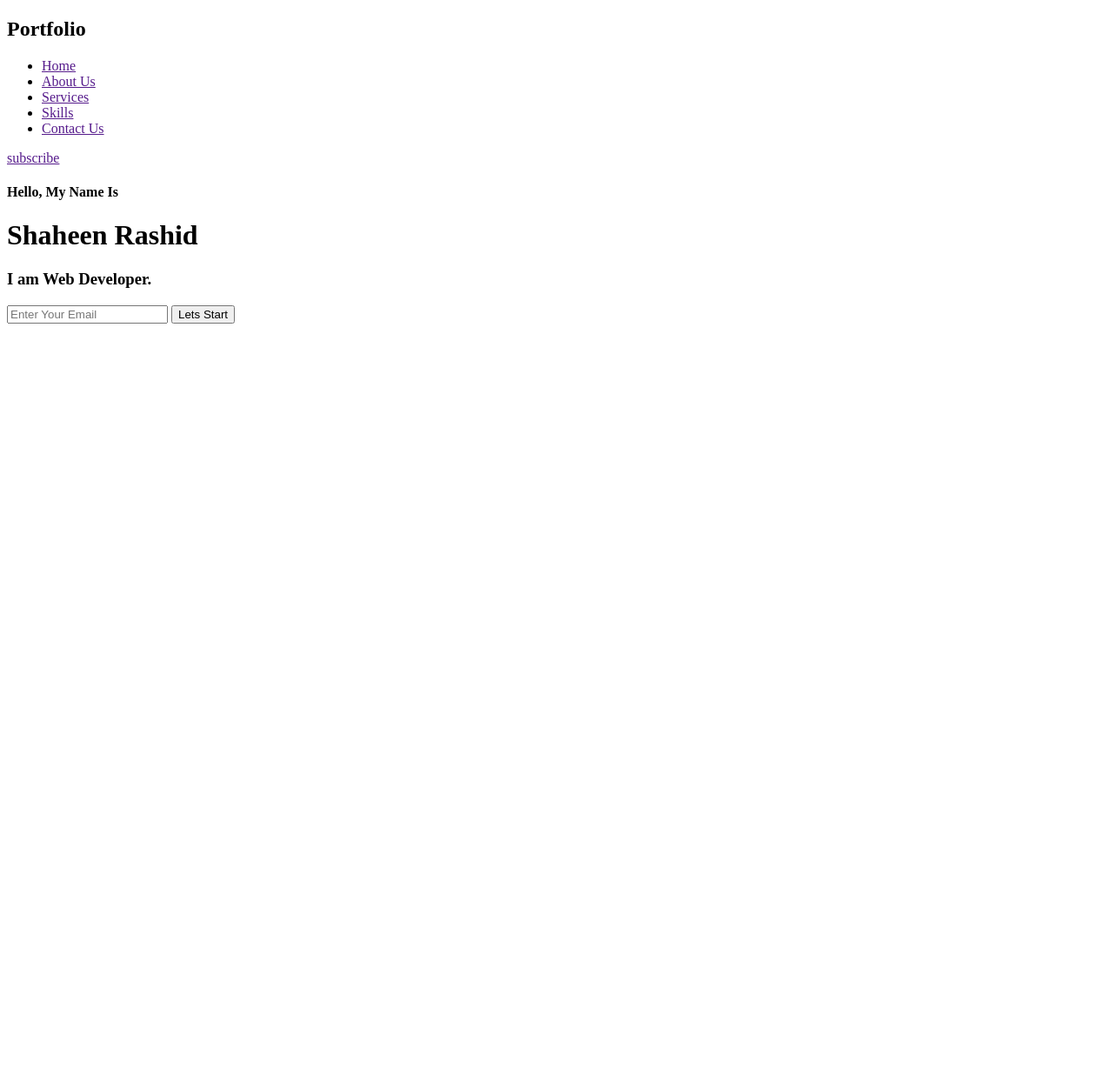
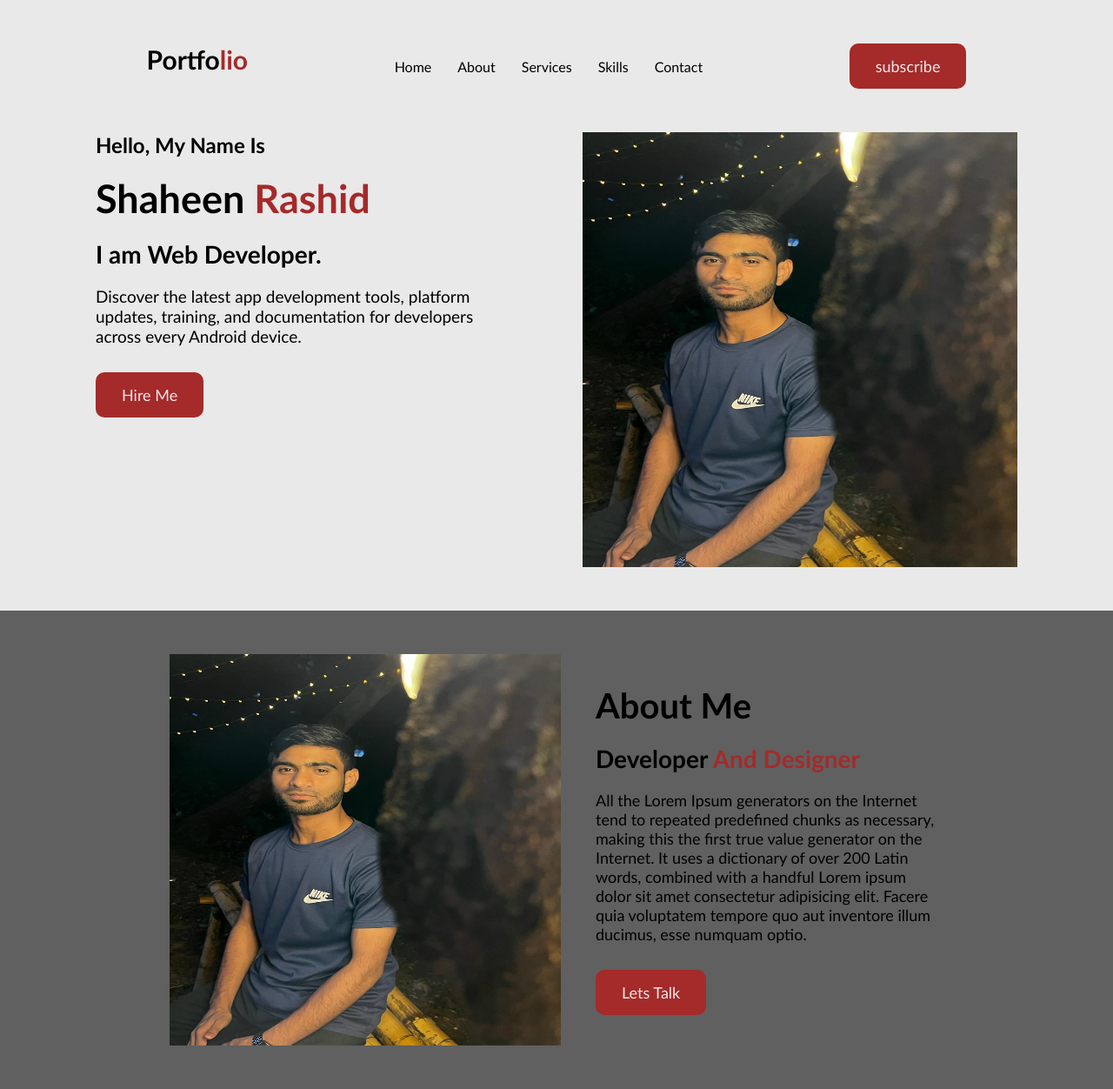
Before and after one commit to shahinur69/New-Responsive-Repo, a plain HTML site: page index.htm in a window 1280 px wide. Shown: the whole page at 87% size. Before the commit the page ends 800 px from the top, so only its background shows below. Drawn offline with Linux system fonts and the light colour scheme.

Commit message:
about me

```diff
--- a/css/style.css
+++ b/css/style.css
@@ -2,111 +2,155 @@
     padding: 0;
     margin: 0;
     font-family: "Gill Sans", sans-serif;
-    box-sizing: border-box;
 }
-
+a{
+    text-decoration: none;
+    color: black;
+}
 .hero{
-    height: 100vh;
-    width: 100%;
-    background-image: url(../images/hero..JPG);
-    background-position: center;
-    background-size: cover;
-    background-repeat: no-repeat;
-    background-attachment: fixed;
+    background-color: #e9e9e9;
+    height: auto;
+    padding: 50px 0px;
 }
 nav{
     display: flex;
+    justify-content: space-evenly;
+}
+nav ul li{
+    list-style: none;
+}
+.vertical{
+    display: flex;
     align-items: center;
-    justify-content: space-between;
-    padding-top: 45px;
-    padding-left: 8%;
-    padding-right: 8%;
+    gap: 30px;
 }
 .logo{
-    color: white;
-    font-size: 35px;
-    letter-spacing: 1px;
-    cursor: pointer;
+    font-size: 30px;
 }
 span{
-    color: #f9004d;
-}
-nav ul li{
-    list-style-type: none;
-    display: inline-block;
-    padding: 10px 25px;
-}
-nav ul li a{
-    font-size: 20px;
-    color: white;
-    text-decoration: none;
-    font-weight: bold;
-    text-transform: capitalize;
-}
-nav ul li a:hover{
-    color: #f9004d;
-    transition: .4s;
+    color: brown;
 }
 .btn{
+    background-color: brown;
+    padding: 15px 30px;
+    border-radius: 10px;
+    color: #e9e9e9;
+    border: none;
     font-size: 18px;
-    background-color: #f9004d;
-    color: white;
-    border: 2px solid transparent;
-    font-weight: bold;
-    padding: 10px 25px;
-    text-decoration: none;
-    border-radius: 30px;
-    transition: transform .4s;
+    text-align: center;
 }
-.btn:hover{
-    transform: scale(1.2);
+.container{
+    display: flex;
+    justify-content: space-evenly;
+    margin-top: 50px;
 }
 .content{
-    position: absolute;
-    top: 50%;
-    left: 8%;
-    transform: translateY(-50%);
+    max-width: 450px;
 }
-h1{
-    color: white;
-    margin: 20px 0 20px;
-    font-size: 75px;
+.content h1{
+    font-size: 45px;
+    margin: 20px 0px;
+}
+.content h3{
+    font-size: 28px;
+    margin-bottom: 20px;
+}
+.content h4{
+    font-size: 24px;
+    margin-bottom: 10px;
+}
+.content p{
+    font-size: 19px;
+    margin-bottom: 30px;
+}
+.photo{
+    width: 500px;
+    height: 500px;
+}
+/*   hero    */
+.about{
+    background-color: #606060;
+    height: auto;
+    padding: 50px 0px;
+}
+.main{
+    display: flex;
+    justify-content: center;
+    gap: 40px;
+    align-items: center;
+}
+.about-text{
+    max-width: 400px;
+}
+.about-text h2{
+    font-size: 40px;
+    margin-bottom: 20px;
 }
 
-h3{
-    color: white;
-    margin-bottom: 50px;
-    font-size: 25px;
-}
-h4{
-    color: #fcfc;
-    font-size: 22px;
-    letter-spacing: 2px;
-}
-.newslatter form{
-    width: 380px;
-    max-width: 100%;
-    position: relative;
-}
-.newslatter form input:first-child{
-    display: inline-block;
-    width: 100%;
-    padding: 14px 130px 14px 15px;
-    border: 2px solid #f9004d;
-    outline: none;
-    border-radius: 30px;
+.about-text h5{
+    font-size: 28px;
+    margin-bottom: 20px;
 }
 
-.newslatter form input:last-child{
-    position: absolute;
-    display: inline-block;
-    padding: 10px 30px;
-    border: none;
-    outline: none;
-    border-radius: 30px;
-    background-color: #f9004d;
-    color: white;
-    box-shadow: 0 0 5px #000, 0 0 15px #858585;
-    top: 6px;
-    right: 6px;
+.about-text p{
+    font-size: 18px;
+    margin-bottom: 30px;
 }
+.about-text img{
+    padding-right: 40px;
+}
+
+
+
+
+
+
+/*  small */
+
+@media screen and (max-width: 576px) {
+    .container, nav, .main{
+        flex-direction: column;
+    }
+    .container{
+        padding-left: 30px;
+    }
+    .back{
+        margin-right: 30px;
+        margin-left: 10px;
+    }
+    .about-text{
+        margin: 20px;
+    }
+    img{
+        width: 100%;
+        height: 100%;
+    }
+    .btn{
+        margin: 10px 0px;
+    }
+
+}
+
+/* medium  */
+
+@media screen and (min-width: 576px) and (max-width: 990px) {
+    .container, nav{
+        flex-direction: column;
+    }
+    img{
+        width: 100%;
+    }
+    .hero{
+        padding: 30px;
+    }
+    .main{
+        padding-left: 50px;
+    }
+    .about-text{
+        margin-right: 30%;
+    }
+    .btn{
+        margin: 10px 40px 10px 10px;
+    }
+
+}
--- a/index.htm
+++ b/index.htm
@@ -4,31 +4,43 @@
     <meta charset="UTF-8">
     <meta name="viewport" content="width=device-width, initial-scale=1.0">
     <title>New Responsive</title>
+    <link rel="stylesheet" href="css/style.css">
 </head>
 <body>
     <!-- header   -->
     <div class="hero">
-        <nav>
+        <nav class="back">
             <h2 class="logo">Portfo<span>lio</span></h2>
-            <ul>
+            <ul class="vertical">
                 <li><a href="">Home</a></li>
-                <li><a href="">About Us</a></li>
+                <li><a href="">About</a></li>
                 <li><a href="">Services</a></li>
                 <li><a href="">Skills</a></li>
-                <li><a href="">Contact Us</a></li>
+                <li><a href="">Contact</a></li>
             </ul>
             <a href="" class="btn">subscribe</a>
         </nav>
-        <div class="content">
-            <h4>Hello, My Name Is</h4>
-            <h1>Shaheen <span>Rashid</span></h1>
-            <h3>I am Web Developer.</h3>
-            <div class="newslatter">
-                <form>
-                    <input type="email" name="email" id="Mail" placeholder="Enter Your Email">
-                    <input type="submit" name="submit" value="Lets Start">
-                </form>
+        <div class="container">
+            <div class="content">
+                <h4>Hello, My Name Is</h4>
+                <h1>Shaheen <span>Rashid</span></h1>
+                <h3>I am Web Developer.</h3>
+                <p>Discover the latest app development tools, platform updates, training, and documentation for developers across every Android device.</p>
+                <button class="btn">Hire Me</button>
+            </div>
+            <img class="photo" src="./images/hero..JPG" alt="">
+        </div>
+    </div>
+    <section class="about">
+        <div class="main">
+            <img src="./images/hero..JPG" alt="" width="450px" height="450px">
+            <div class="about-text">
+                <h2>About Me</h2\>
+                <h5>Developer <span>And Designer</span></h5>
+                <p>All the Lorem Ipsum generators on the Internet tend to repeated predefined chunks as necessary, making this the first true value generator on the Internet. It uses a dictionary of over 200 Latin words, combined with a handful Lorem ipsum dolor sit amet consectetur adipisicing elit. Facere quia voluptatem tempore quo aut inventore illum ducimus, esse numquam optio.</p>
+                <button class="btn">Lets Talk</button>
             </div>
         </div>
+    </section>
 </body>
 </html>
```
